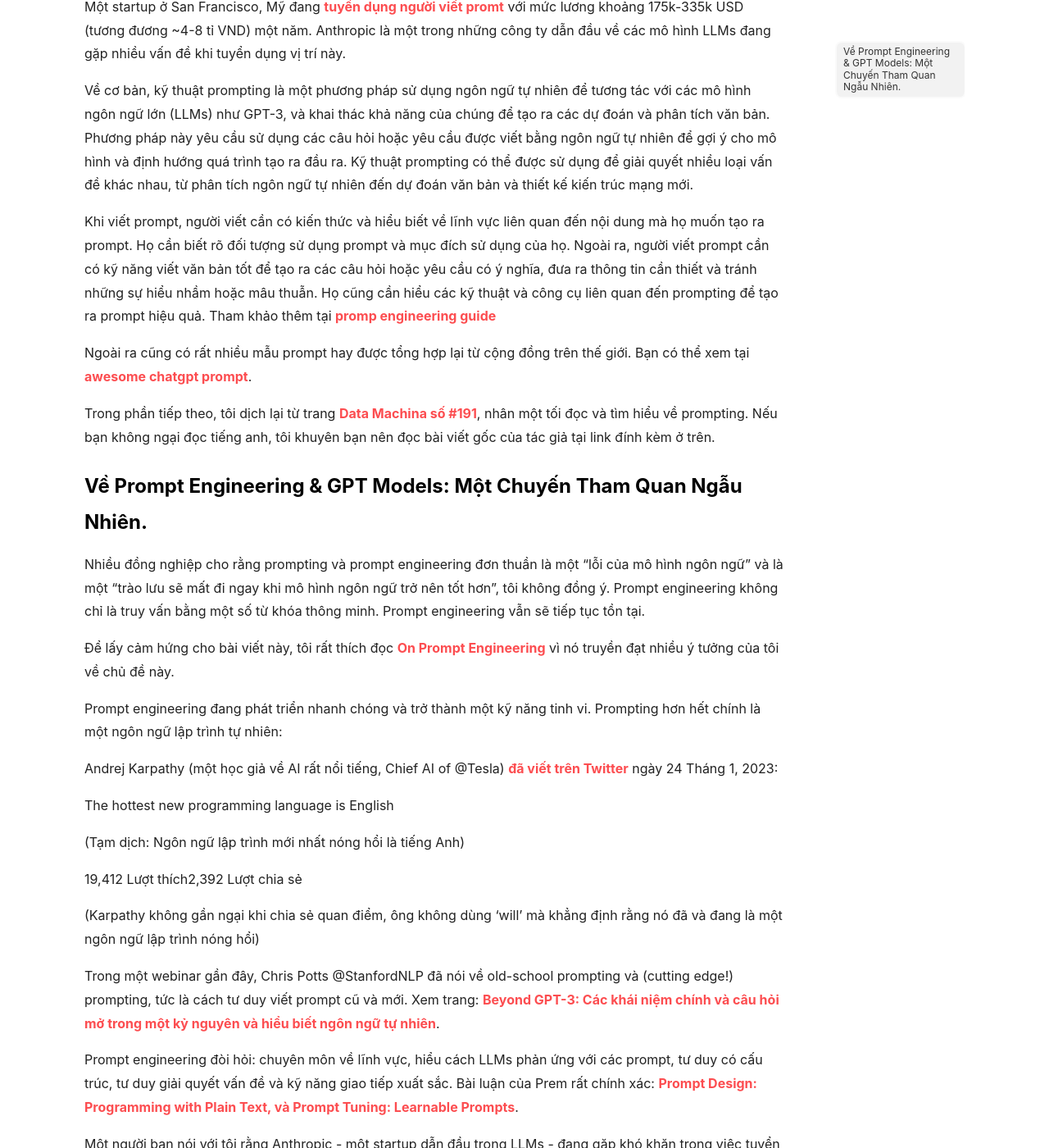
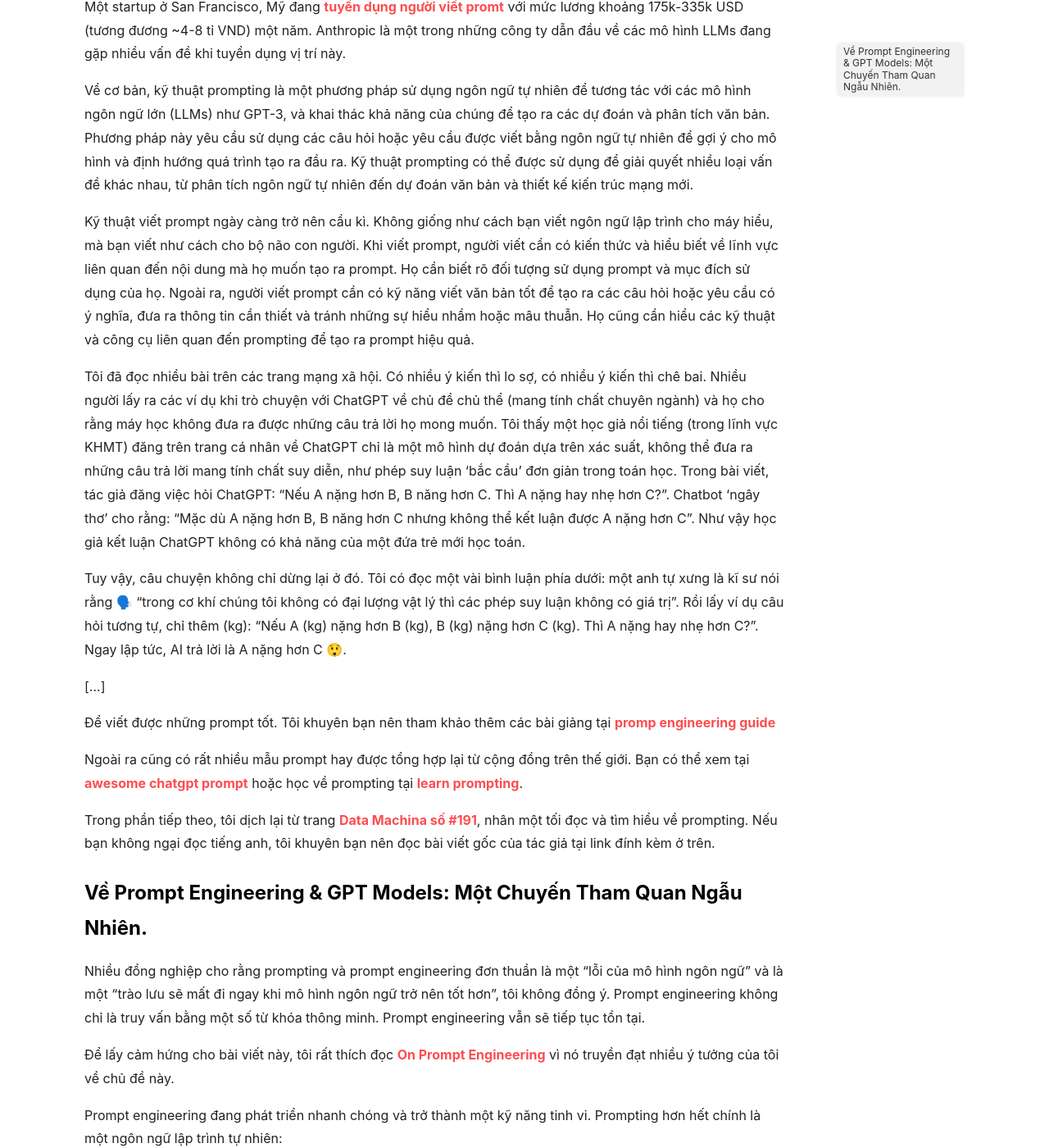
Before and after one commit to damminhtien/damminhtien.github.io, a Jekyll site: the page built from _posts/2023-03-07-prompting-engineering.md, in a window 1280 px wide and 1400 px high, scrolled down 491 px. Shown: the whole window at 82% size. Built offline with Jekyll 4.4.1, drawn with Linux system fonts in a browser that asks for light colours; nearby versions of some CDN libraries; emoji names are drawn with the system emoji font.

Commit message:
Update 2023-03-07-prompting-engineering.md

```diff
--- a/_posts/2023-03-07-prompting-engineering.md
+++ b/_posts/2023-03-07-prompting-engineering.md
@@ -14,10 +14,17 @@ Một startup ở San Francisco, Mỹ đang [tuyển dụng người viết prom
 
 Về cơ bản, kỹ thuật prompting là một phương pháp sử dụng ngôn ngữ tự nhiên để tương tác với các mô hình ngôn ngữ lớn (LLMs) như GPT-3, và khai thác khả năng của chúng để tạo ra các dự đoán và phân tích văn bản. Phương pháp này yêu cầu sử dụng các câu hỏi hoặc yêu cầu được viết bằng ngôn ngữ tự nhiên để gợi ý cho mô hình và định hướng quá trình tạo ra đầu ra. Kỹ thuật prompting có thể được sử dụng để giải quyết nhiều loại vấn đề khác nhau, từ phân tích ngôn ngữ tự nhiên đến dự đoán văn bản và thiết kế kiến trúc mạng mới.
 
-Khi viết prompt, người viết cần có kiến thức và hiểu biết về lĩnh vực liên quan đến nội dung mà họ muốn tạo ra prompt. Họ cần biết rõ đối tượng sử dụng prompt và mục đích sử dụng của họ. Ngoài ra, người viết prompt cần có kỹ năng viết văn bản tốt để tạo ra các câu hỏi hoặc yêu cầu có ý nghĩa, đưa ra thông tin cần thiết và tránh những sự hiểu nhầm hoặc mâu thuẫn. Họ cũng cần hiểu các kỹ thuật và công cụ liên quan đến prompting để tạo ra prompt hiệu quả.
-Tham khảo thêm tại [promp engineering guide](https://github.com/dair-ai/Prompt-Engineering-Guide)
+Kỹ thuật viết prompt ngày càng trở nên cầu kì. Không giống như cách bạn viết ngôn ngữ lập trình cho máy hiểu, mà bạn viết như cách cho bộ não con người. Khi viết prompt, người viết cần có kiến thức và hiểu biết về lĩnh vực liên quan đến nội dung mà họ muốn tạo ra prompt. Họ cần biết rõ đối tượng sử dụng prompt và mục đích sử dụng của họ. Ngoài ra, người viết prompt cần có kỹ năng viết văn bản tốt để tạo ra các câu hỏi hoặc yêu cầu có ý nghĩa, đưa ra thông tin cần thiết và tránh những sự hiểu nhầm hoặc mâu thuẫn. Họ cũng cần hiểu các kỹ thuật và công cụ liên quan đến prompting để tạo ra prompt hiệu quả.
 
-Ngoài ra cũng có rất nhiều mẫu prompt hay được tổng hợp lại từ cộng đồng trên thế giới. Bạn có thể xem tại [awesome chatgpt prompt](https://github.com/f/awesome-chatgpt-prompts).
+Tôi đã đọc nhiều bài trên các trang mạng xã hội. Có nhiều ý kiến thì lo sợ, có nhiều ý kiến thì chê bai. Nhiều người lấy ra các ví dụ khi trò chuyện với ChatGPT về chủ đề chủ thể (mang tính chất chuyên ngành) và họ cho rằng máy học không đưa ra được những câu trả lời họ mong muốn. Tôi thấy một học giả nổi tiếng (trong lĩnh vực KHMT) đăng trên trang cá nhân về ChatGPT chỉ là một mô hình dự đoán dựa trên xác suất, không thể đưa ra những câu trả lời mang tính chất suy diễn, như phép suy luận 'bắc cầu' đơn giản trong toán học. Trong bài viết, tác giả đăng việc hỏi ChatGPT: "Nếu A nặng hơn B, B năng hơn C. Thì A nặng hay nhẹ hơn C?". Chatbot 'ngây thơ' cho rằng: "Mặc dù A nặng hơn B, B năng hơn C nhưng không thể kết luận được A nặng hơn C". Như vậy học giả kết luận ChatGPT không có khả năng của một đứa trẻ mới học toán.
+
+Tuy vậy, câu chuyện không chỉ dừng lại ở đó. Tôi có đọc một vài bình luận phía dưới: một anh tự xưng là kĩ sư nói rằng 🗣️ "trong cơ khí chúng tôi không có đại lượng vật lý thì các phép suy luận không có giá trị". Rồi lấy ví dụ câu hỏi tương tự, chỉ thêm (kg): "Nếu A (kg) nặng hơn B (kg), B (kg) nặng hơn C (kg). Thì A nặng hay nhẹ hơn C?". Ngay lập tức, AI trả lời là A nặng hơn C 😲.
+
+[...]
+
+Để viết được những prompt tốt. Tôi khuyên bạn nên tham khảo thêm các bài giảng tại [promp engineering guide](https://github.com/dair-ai/Prompt-Engineering-Guide)
+
+Ngoài ra cũng có rất nhiều mẫu prompt hay được tổng hợp lại từ cộng đồng trên thế giới. Bạn có thể xem tại [awesome chatgpt prompt](https://github.com/f/awesome-chatgpt-prompts) hoặc học về prompting tại [learn prompting](https://github.com/trigaten/Learn_Prompting).
 
 Trong phần tiếp theo, tôi dịch lại từ trang [Data Machina số #191](https://datamachina.substack.com/p/data-machina-191), nhân một tối đọc và tìm hiểu về prompting. Nếu bạn không ngại đọc tiếng anh, tôi khuyên bạn nên đọc bài viết gốc của tác giả tại link đính kèm ở trên.
 
```
